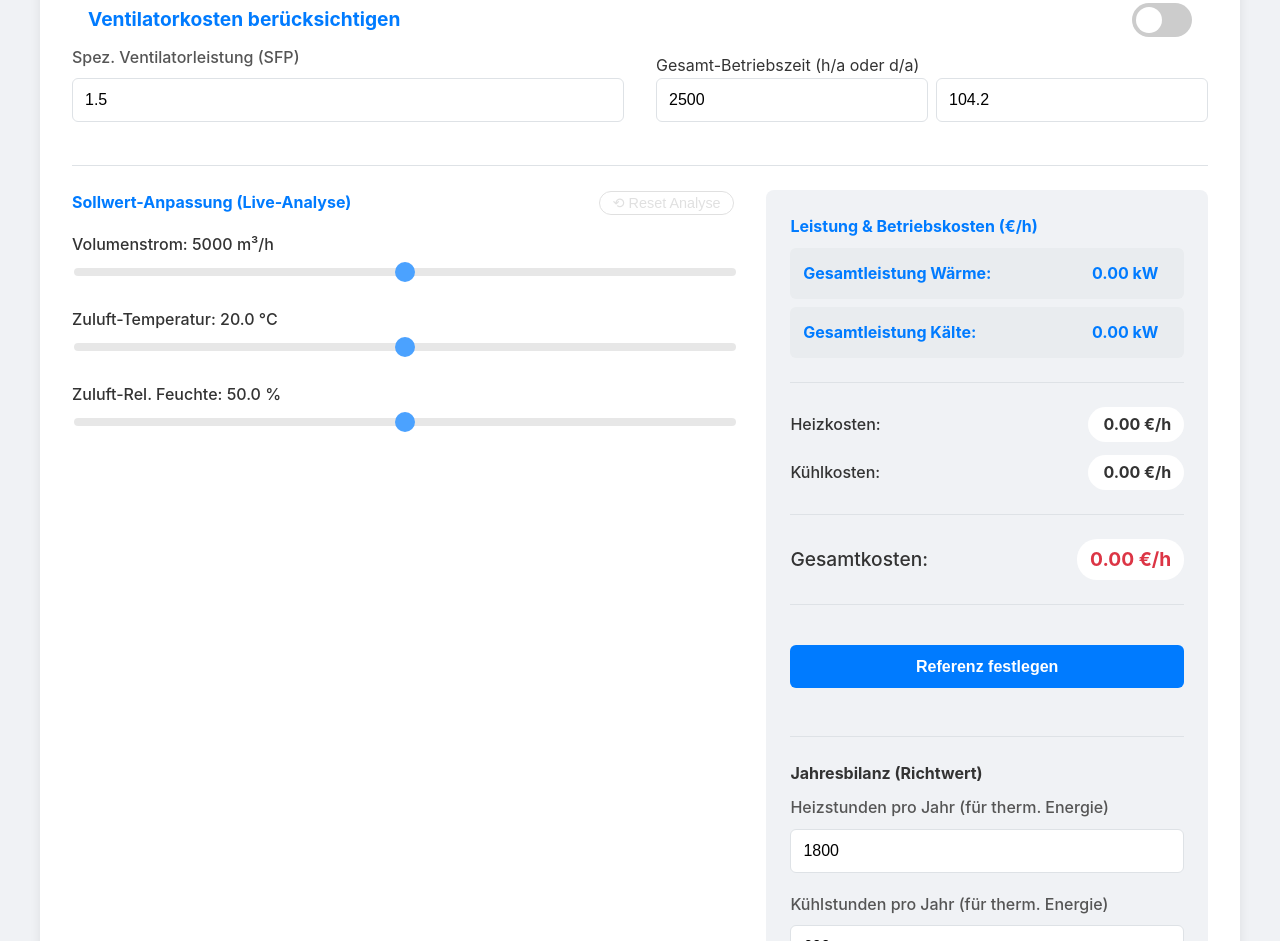
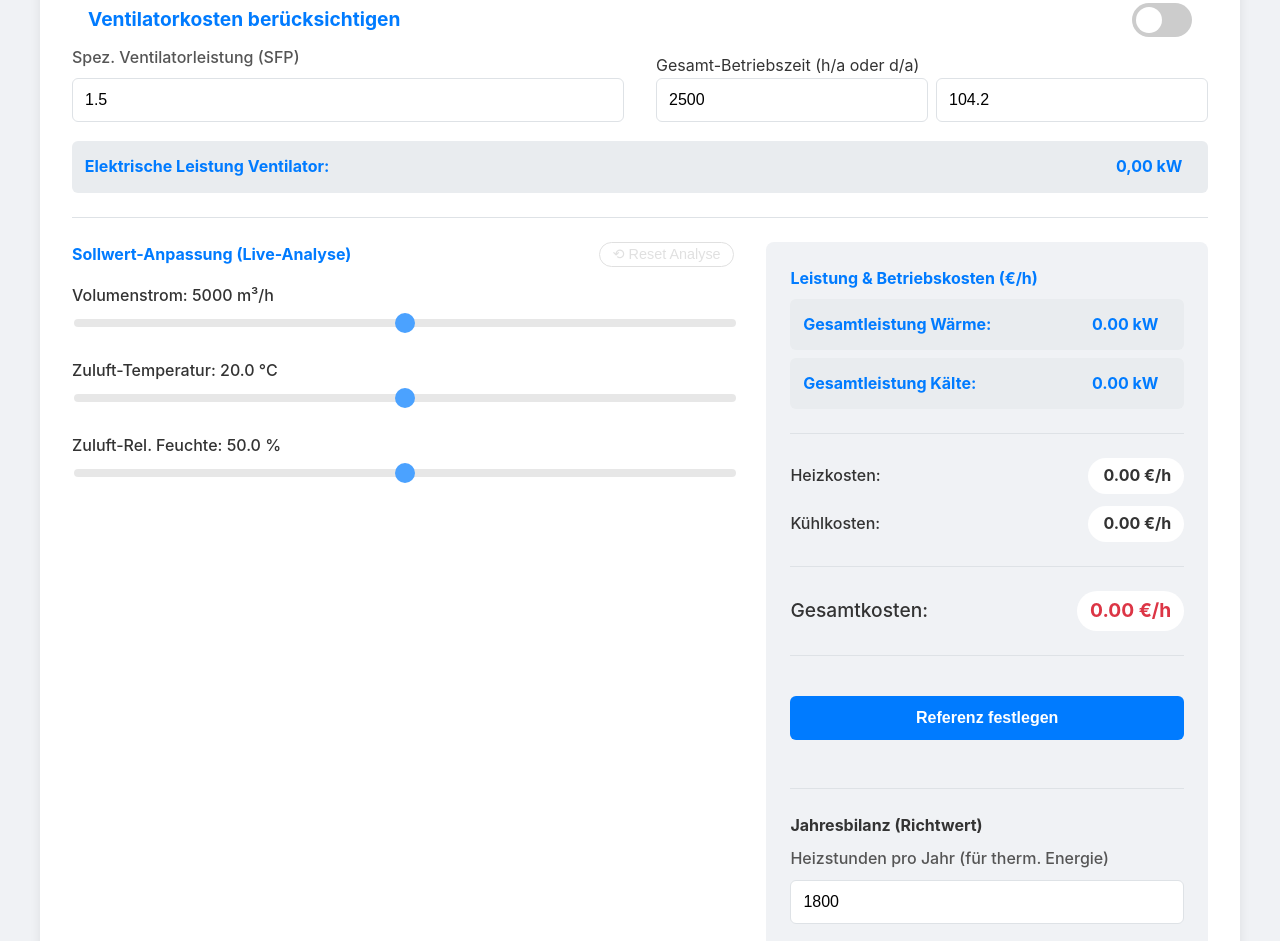
Before and after one commit to Oktaederim/RLTProzesse15, a plain HTML site: page index.html in a window 1280 px wide. Shown: the part 1795-2736 px from the top of the page. Drawn offline with Linux system fonts and the light colour scheme.

Commit message:
Update index.html
code3

```diff
--- a/index.html
+++ b/index.html
@@ -162,6 +162,10 @@
                         </div>
                     </div>
                 </div>
+                 <div class="cost-display power-summary fan-power-display">
+                    <span class="cost-label">Elektrische Leistung Ventilator:</span>
+                    <span class="cost-value" id="leistungVentilator">0,00 kW</span>
+                </div>
             </div>
             <hr>
             <div class="grid-container cost-grid">
@@ -226,7 +230,7 @@
                 <ul>
                     <li><strong>Elektrische Ventilatorleistung (P_el):</strong><p>P_el [kW] = (SFP [W/(m³/h)] × Volumenstrom [m³/h]) / 1000</p></li>
                     <li><strong>Kosten pro Stunde (€/h):</strong><p>Kosten = Leistung [kW] × Energiepreis [€/kWh]</p></li>
-                    <li><strong>Kosten pro Jahr (€/a):</strong><p>Jahreskosten = Kosten pro Stunde [€/h] × Betriebsstunden [h/a]</p></li>
+                    <li><strong>Kosten pro Jahr (€/a):</strong><p>Jahreskosten = Leistung [kW] × Betriebsstunden [h/a] × Energiepreis [€/kWh]</p></li>
                 </ul>
             </div>
         </details>
```
